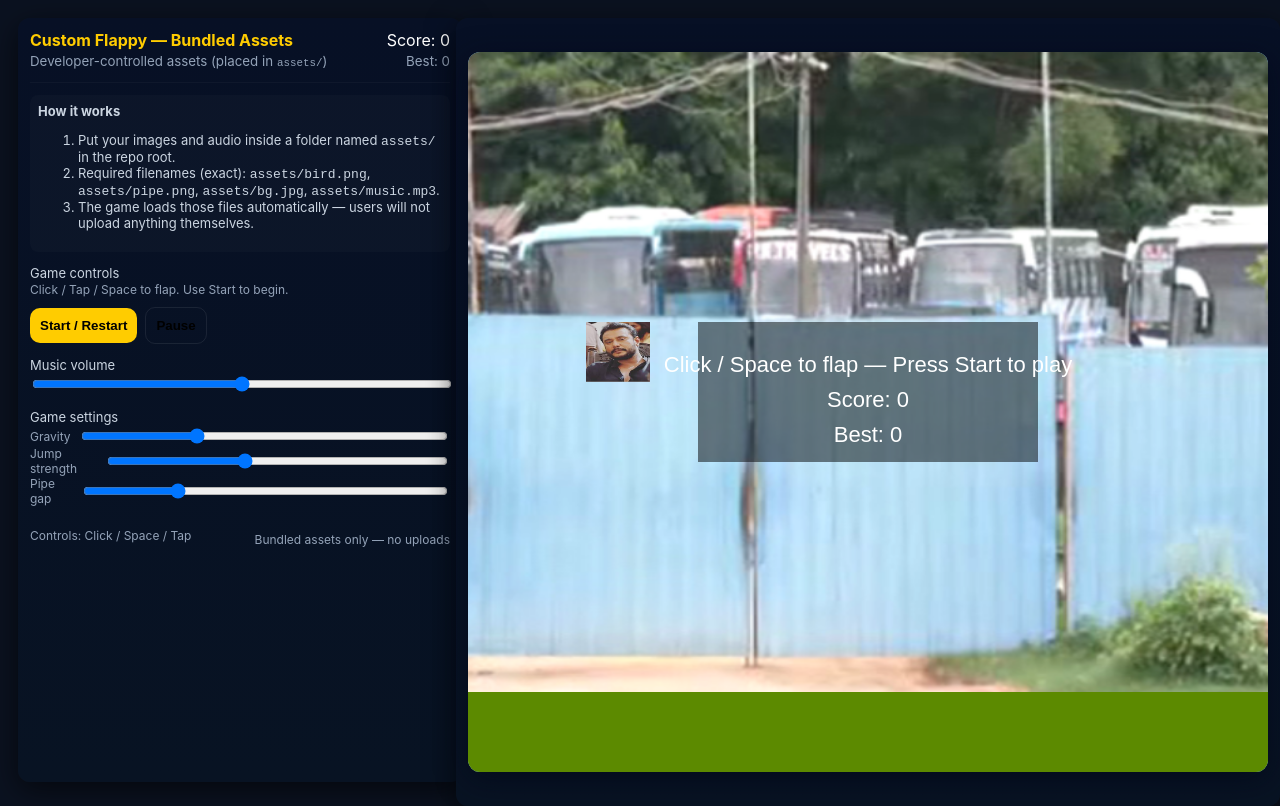
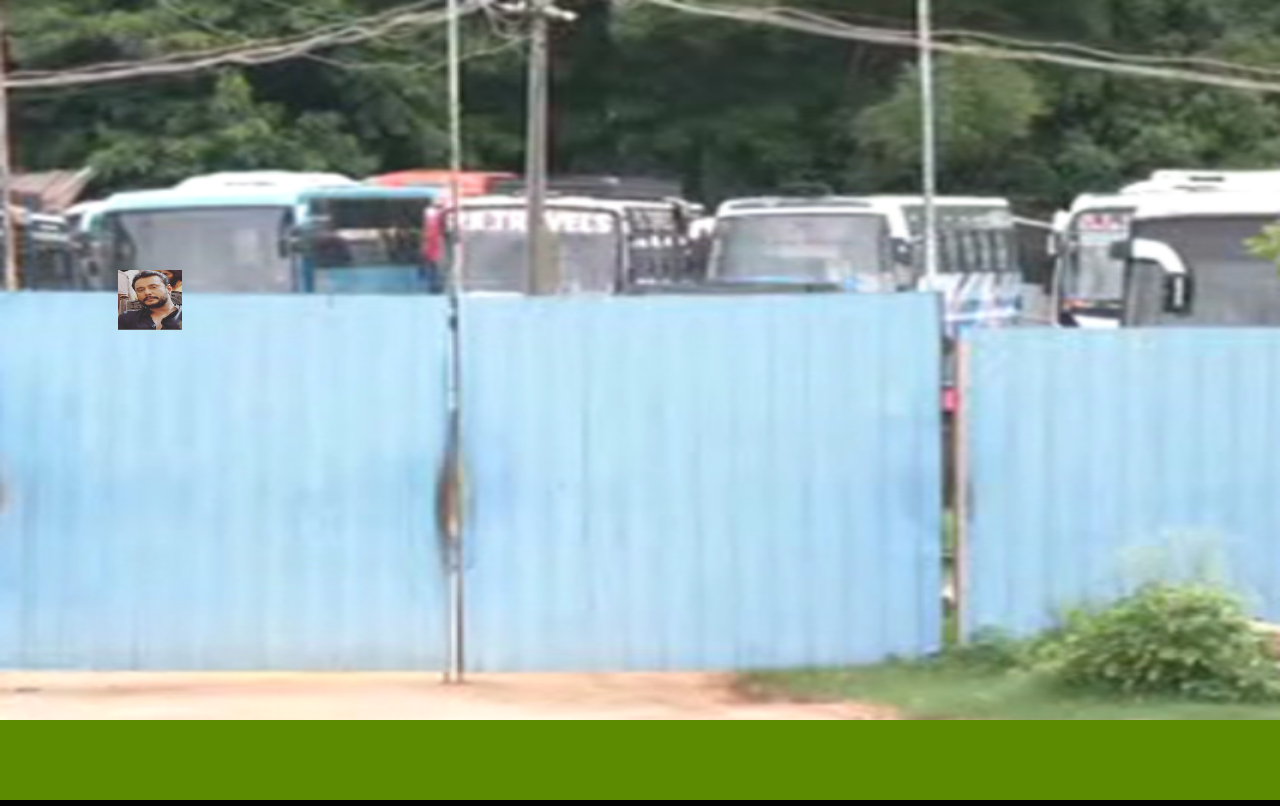
Before and after one commit to user0-ux/flappy-boss, a plain HTML site: page index.html in a window 1280 px wide. Drawn offline with Linux system fonts and the light colour scheme.

Commit message:
Update index.html

```diff
--- a/index.html
+++ b/index.html
@@ -3,166 +3,80 @@
 <head>
   <meta charset="utf-8" />
   <meta name="viewport" content="width=device-width, initial-scale=1" />
-  <title>Flappy Custom — Bundled Assets (Developer-controlled)</title>
+  <title>Flappy — Fullscreen</title>
   <style>
-    :root{--accent:#ffcc00}
-    html,body{height:100%;margin:0;font-family:Inter, system-ui, Arial, sans-serif;background:#0b1220;color:#fff}
-    .wrap{display:grid;grid-template-columns:420px 1fr;gap:18px;padding:18px;height:100%;box-sizing:border-box}
-    .panel{background:linear-gradient(180deg,#071025 0%, #081323 100%);border-radius:12px;padding:12px;box-shadow:0 8px 30px rgba(0,0,0,.6)}
-    .controls{display:flex;flex-direction:column;gap:10px}
-    label{font-size:13px;color:#cbd5e1}
-    button{background:var(--accent);border:0;padding:10px;border-radius:10px;font-weight:600;cursor:pointer}
-    button.secondary{background:transparent;border:1px solid rgba(255,255,255,.08)}
-    .canvasWrap{display:flex;align-items:center;justify-content:center;height:100%;}
-    canvas{background:#7ec0ee;border-radius:12px;box-shadow:0 8px 30px rgba(2,6,23,.6)}
-    .row{display:flex;gap:8px;align-items:center}
-    small{color:#94a3b8}
-    .meta{display:flex;gap:10px;align-items:center;justify-content:space-between;margin-top:8px}
-    input[type=range]{width:100%}
-    .hint{font-size:12px;color:#94a3b8}
-    .logo{font-weight:700;color:var(--accent)}
-    .footer{font-size:12px;color:#94a3b8;margin-top:8px}
-    .instructions{background:rgba(255,255,255,0.02);padding:8px;border-radius:8px;font-size:13px;color:#cbd5e1}
+    html,body{height:100%;margin:0;background:#000}
+    canvas{display:block;width:100vw;height:100vh}
+    /* hide scrollbars on mobile */
+    body{overflow:hidden}
   </style>
 </head>
 <body>
-  <div class="wrap">
-    <div class="panel" style="width:420px">
-      <div style="display:flex;justify-content:space-between;align-items:center">
-        <div>
-          <div class="logo">Custom Flappy — Bundled Assets</div>
-          <small>Developer-controlled assets (placed in <code>assets/</code>)</small>
-        </div>
-        <div style="text-align:right">
-          <div id="scoreTop">Score: 0</div>
-          <small id="bestTop">Best: 0</small>
-        </div>
-      </div>
-
-      <hr style="border:none;height:1px;background:rgba(255,255,255,.03);margin:12px 0">
-
-      <div class="controls">
-        <div class="instructions">
-          <strong>How it works</strong>
-          <ol>
-            <li>Put your images and audio inside a folder named <code>assets/</code> in the repo root.</li>
-            <li>Required filenames (exact): <code>assets/bird.png</code>, <code>assets/pipe.png</code>, <code>assets/bg.jpg</code>, <code>assets/music.mp3</code>.</li>
-            <li>The game loads those files automatically — users will not upload anything themselves.</li>
-          </ol>
-        </div>
-
-        <div>
-          <label>Game controls</label>
-          <div class="hint">Click / Tap / Space to flap. Use Start to begin.</div>
-        </div>
-
-        <div class="row">
-          <button id="startBtn">Start / Restart</button>
-          <button class="secondary" id="pauseBtn">Pause</button>
-        </div>
-
-        <div>
-          <label>Music volume</label>
-          <input id="vol" type="range" min="0" max="1" step="0.01" value="0.5">
-        </div>
-
-        <div>
-          <label>Game settings</label>
-          <div class="row">
-            <small class="hint">Gravity</small>
-            <input id="gravity" type="range" min="0.2" max="1.5" step="0.01" value="0.6">
-          </div>
-          <div class="row">
-            <small class="hint">Jump strength</small>
-            <input id="jump" type="range" min="3" max="8" step="0.1" value="5">
-          </div>
-          <div class="row">
-            <small class="hint">Pipe gap</small>
-            <input id="gap" type="range" min="100" max="300" step="2" value="150">
-          </div>
-        </div>
-
-        <div class="meta">
-          <div class="hint">Controls: Click / Space / Tap</div>
-          <div class="footer">Bundled assets only — no uploads</div>
-        </div>
-      </div>
-    </div>
-
-    <div class="panel canvasWrap">
-      <canvas id="game" width="800" height="600"></canvas>
-    </div>
-  </div>
+  <canvas id="game"></canvas>
 
 <script>
-// Flappy game — developer-controlled bundled assets version
+// Fullscreen Flappy — developer bundled assets, no UI text
 const canvas = document.getElementById('game');
 const ctx = canvas.getContext('2d');
-let W = canvas.width, H = canvas.height;
+let W=0,H=0;
 
-// UI
-const startBtn = document.getElementById('startBtn');
-const pauseBtn = document.getElementById('pauseBtn');
-const scoreTop = document.getElementById('scoreTop');
-const bestTop = document.getElementById('bestTop');
-const vol = document.getElementById('vol');
-const gravityInput = document.getElementById('gravity');
-const jumpInput = document.getElementById('jump');
-const gapInput = document.getElementById('gap');
+// gameplay settings
+const gravityInput = { value: 0.6 };
+const jumpInput = { value: 5 };
+const gapInput = { value: 150 };
 
-// assets will be loaded from /assets/ (developer must place them there)
-let birdImg = null, pipeImg = null, bgImg = null;
-let music = null;
+// assets
+let birdImg=null, pipeImg=null, bgImg=null, music=null;
 
-function loadImage(url){ return new Promise((res)=>{ const img=new Image(); img.onload=()=>res(img); img.onerror=()=>res(null); img.src=url; }); }
+function loadImage(url){ return new Promise(res=>{ const img=new Image(); img.onload=()=>res(img); img.onerror=()=>res(null); img.src=url; }); }
 
 async function loadBundled(){
-  // Try load common filenames. You can change these names if you prefer jpg/png mix.
   birdImg = await loadImage('assets/bird.png') || await loadImage('assets/bird.jpg');
   pipeImg = await loadImage('assets/pipe.png') || await loadImage('assets/pipe.jpg');
   bgImg = await loadImage('assets/bg.jpg') || await loadImage('assets/bg.png');
-  // audio
-  try{
-    // try mp3 then ogg
-    music = new Audio('assets/music.mp3');
-    music.loop = true; music.volume = vol.value;
-    // don't autoplay; will play on user interaction
-  }catch(e){ music = null; }
-  // set bird size defaults if image present
+  try{ music = new Audio(); music.src = 'assets/music.mp3'; music.loop=true; music.preload='auto'; music.volume = 0.5; }catch(e){ music=null; }
   if(birdImg){ bird.w = Math.min(80, birdImg.width*0.22 + 20); bird.h = Math.min(60, birdImg.height*0.22 + 20); }
 }
 
-// fallback bg draw
-function drawFallbackBg(ctx){ ctx.fillStyle='#87CEEB'; ctx.fillRect(0,0,W,H); ctx.fillStyle='#7CFC00'; ctx.fillRect(0,H-80,W,80); }
+function resize(){ const dpr = window.devicePixelRatio || 1; W = Math.max(320, Math.floor(window.innerWidth)); H = Math.max(240, Math.floor(window.innerHeight)); canvas.width = Math.floor(W * dpr); canvas.height = Math.floor(H * dpr); canvas.style.width = W + 'px'; canvas.style.height = H + 'px'; ctx.setTransform(dpr,0,0,dpr,0,0); }
+window.addEventListener('resize', resize);
 
 // game state
 let playing=false, paused=false;
 let bird={x:150,y:300,vy:0,w:40,h:30,angle:0};
-let pipes=[]; let frame=0; let score=0; let best = parseInt(localStorage.getItem('flappy_best')||0,10);
-bestTop.textContent = 'Best: '+best;
+let pipes=[]; let frame=0; let score=0; let best=0;
 
-function reset(){ bird={x:150,y:H/2,vy:0,w:bird.w||40,h:bird.h||30,angle:0}; pipes=[]; frame=0; score=0; playing=true; paused=false; if(music){ try{ music.currentTime=0; music.play(); }catch(e){} } }
-function spawnPipe(){ const gap=parseInt(gapInput.value,10); const min=80,max=H-200; const top=Math.floor(Math.random()*(max-min))+min; pipes.push({x:W, top, width:80, passed:false}); }
+function reset(){ bird={x:150,y:H/2,vy:0,w:bird.w||40,h:bird.h||30,angle:0}; pipes=[]; frame=0; score=0; playing=true; paused=false; if(music){ try{ music.currentTime=0; music.play().catch(()=>{}); }catch(e){} } }
+
+function spawnPipe(){ const gap = parseInt(gapInput.value,10); const min=80, max=H-200; const top = Math.floor(Math.random()*(max-min))+min; pipes.push({x:W, top, width:80, passed:false}); }
 function rectOverlap(a,b){ return !(a.r < b.l || a.l > b.r || a.b < b.t || a.t > b.b); }
-function die(){ playing=false; if(music){ try{ music.pause(); }catch(e){} } }
+function die(){ playing=false; if(music) try{ music.pause(); }catch(e){} }
 
-function update(){ if(!playing||paused) return; frame++; const g=parseFloat(gravityInput.value); bird.vy+=g; bird.y+=bird.vy; bird.angle = Math.max(-0.6, Math.min(0.9, bird.vy/10)); if(frame%100===0) spawnPipe(); for(let i=pipes.length-1;i>=0;i--){ pipes[i].x -= 3 + Math.floor(frame/1000); const p=pipes[i]; const gap=parseInt(gapInput.value,10); if(!p.passed && p.x + p.width < bird.x){ p.passed=true; score++; scoreTop.textContent='Score: '+score; if(score>best){ best=score; localStorage.setItem('flappy_best',best); bestTop.textContent='Best: '+best; } } if(p.x + p.width < -50) pipes.splice(i,1); const birdBox={l:bird.x - bird.w/2, r:bird.x + bird.w/2, t:bird.y - bird.h/2, b:bird.y + bird.h/2}; const topBox={l:p.x, r:p.x+p.width, t:0, b:p.top}; const bottomBox={l:p.x, r:p.x+p.width, t:p.top+gap, b:H}; if(rectOverlap(birdBox, topBox) || rectOverlap(birdBox, bottomBox)){ die(); } } if(bird.y + bird.h/2 >= H-80) die(); if(bird.y - bird.h/2 <= 0){ bird.y = bird.h/2; bird.vy = 0; } }
+function update(){ if(!playing || paused) return; frame++; const g = parseFloat(gravityInput.value); bird.vy += g; bird.y += bird.vy; bird.angle = Math.max(-0.6, Math.min(0.9, bird.vy/10)); if(frame % 100 === 0) spawnPipe(); for(let i = pipes.length-1; i>=0; i--){ pipes[i].x -= 3 + Math.floor(frame/1000); const p = pipes[i]; const gap = parseInt(gapInput.value,10); if(!p.passed && p.x + p.width < bird.x){ p.passed = true; score++; if(score>best) best=score; } if(p.x + p.width < -50) pipes.splice(i,1); const birdBox={l:bird.x - bird.w/2, r:bird.x + bird.w/2, t:bird.y - bird.h/2, b:bird.y + bird.h/2}; const topBox={l:p.x, r:p.x+p.width, t:0, b:p.top}; const bottomBox={l:p.x, r:p.x+p.width, t:p.top+gap, b:H}; if(rectOverlap(birdBox, topBox) || rectOverlap(birdBox, bottomBox)){ die(); } }
+  if(bird.y + bird.h/2 >= H-80) die(); if(bird.y - bird.h/2 <= 0){ bird.y = bird.h/2; bird.vy = 0; }
+}
 
-function draw(){ if(bgImg){ ctx.drawImage(bgImg, 0, 0, bgImg.width, bgImg.height, 0, 0, W, H); } else drawFallbackBg(ctx); for(const p of pipes){ const gap=parseInt(gapInput.value,10); const pipeW=p.width; if(pipeImg){ ctx.save(); ctx.translate(p.x + pipeW/2, p.top); ctx.scale(1,-1); ctx.drawImage(pipeImg, -pipeW/2, 0, pipeW, p.top); ctx.restore(); ctx.drawImage(pipeImg, p.x, p.top+gap, pipeW, H - (p.top+gap) - 80); } else { ctx.fillStyle='#2F855A'; ctx.fillRect(p.x, 0, pipeW, p.top); ctx.fillRect(p.x, p.top+gap, pipeW, H-(p.top+gap)-80); } } ctx.fillStyle='#5C8A00'; ctx.fillRect(0,H-80,W,80); ctx.save(); ctx.translate(bird.x, bird.y); ctx.rotate(bird.angle); if(birdImg){ const bw=bird.w, bh=bird.h; ctx.drawImage(birdImg, -bw/2, -bh/2, bw, bh); } else { ctx.fillStyle = '#FFCC00'; ctx.beginPath(); ctx.ellipse(0,0,bird.w/2,bird.h/2,0,0,Math.PI*2); ctx.fill(); ctx.fillStyle = '#000'; ctx.fillRect(6,-4,10,8); } ctx.restore(); if(!playing){ ctx.fillStyle='rgba(0,0,0,0.5)'; ctx.fillRect(W/2 - 170, H/2 - 90, 340, 140); ctx.fillStyle='#fff'; ctx.font='22px sans-serif'; ctx.textAlign='center'; ctx.fillText('Click / Space to flap — Press Start to play', W/2, H/2 - 40); ctx.fillText('Score: '+score, W/2, H/2 - 5); ctx.fillText('Best: '+best, W/2, H/2 + 30); } }
+function draw(){ // background
+  if(bgImg){ ctx.drawImage(bgImg, 0, 0, bgImg.width, bgImg.height, 0, 0, W, H); } else { ctx.fillStyle='#87CEEB'; ctx.fillRect(0,0,W,H); }
+  // pipes
+  for(const p of pipes){ const gap = parseInt(gapInput.value,10); const pipeW = p.width; if(pipeImg){ ctx.save(); ctx.translate(p.x + pipeW/2, p.top); ctx.scale(1,-1); ctx.drawImage(pipeImg, -pipeW/2, 0, pipeW, p.top); ctx.restore(); ctx.drawImage(pipeImg, p.x, p.top+gap, pipeW, H - (p.top+gap) - 80); } else { ctx.fillStyle='#2F855A'; ctx.fillRect(p.x, 0, pipeW, p.top); ctx.fillRect(p.x, p.top+gap, pipeW, H-(p.top+gap)-80); } }
+  // ground
+  ctx.fillStyle='#5C8A00'; ctx.fillRect(0,H-80,W,80);
+  // bird
+  ctx.save(); ctx.translate(bird.x, bird.y); ctx.rotate(bird.angle); if(birdImg){ ctx.drawImage(birdImg, -bird.w/2, -bird.h/2, bird.w, bird.h); } else { ctx.fillStyle='#FFCC00'; ctx.beginPath(); ctx.ellipse(0,0,bird.w/2,bird.h/2,0,0,Math.PI*2); ctx.fill(); } ctx.restore();
+}
 
 function loop(){ update(); draw(); requestAnimationFrame(loop); }
 
-function flap(){ if(!playing){ reset(); return } bird.vy = -parseFloat(jumpInput.value); }
-window.addEventListener('keydown',(e)=>{ if(e.code==='Space'){ e.preventDefault(); flap(); } });
-canvas.addEventListener('mousedown',()=>flap()); canvas.addEventListener('touchstart',(e)=>{ e.preventDefault(); flap(); },{passive:false});
-startBtn.addEventListener('click',()=>reset()); pauseBtn.addEventListener('click',()=>{ paused=!paused; pauseBtn.textContent = paused ? 'Resume' : 'Pause'; if(paused){ if(music) try{ music.pause(); }catch(e){} } else { if(music && playing) try{ music.play(); }catch(e){} } });
-vol.addEventListener('input',()=>{ if(music) music.volume = vol.value; if(music) music.volume = vol.value; });
+function userFlap(){ if(!playing) { reset(); return; } bird.vy = -parseFloat(jumpInput.value); if(music && music.paused){ try{ music.play().catch(()=>{}); }catch(e){} } }
 
-// responsive canvas
-function resize(){ const maxW = Math.min(1400, Math.max(600, window.innerWidth - 480)); canvas.width = Math.floor(maxW); canvas.height = Math.floor(window.innerHeight - 80); W = canvas.width; H = canvas.height; }
-window.addEventListener('resize', ()=>resize()); resize();
+// input
+window.addEventListener('keydown', e=>{ if(e.code==='Space'){ e.preventDefault(); userFlap(); } });
+canvas.addEventListener('mousedown', ()=>userFlap());
+canvas.addEventListener('touchstart', e=>{ e.preventDefault(); userFlap(); }, {passive:false});
 
-// init: load bundled assets then start loop
+// start
+resize();
 loadBundled().then(()=>{ loop(); });
 
 </script>
```
